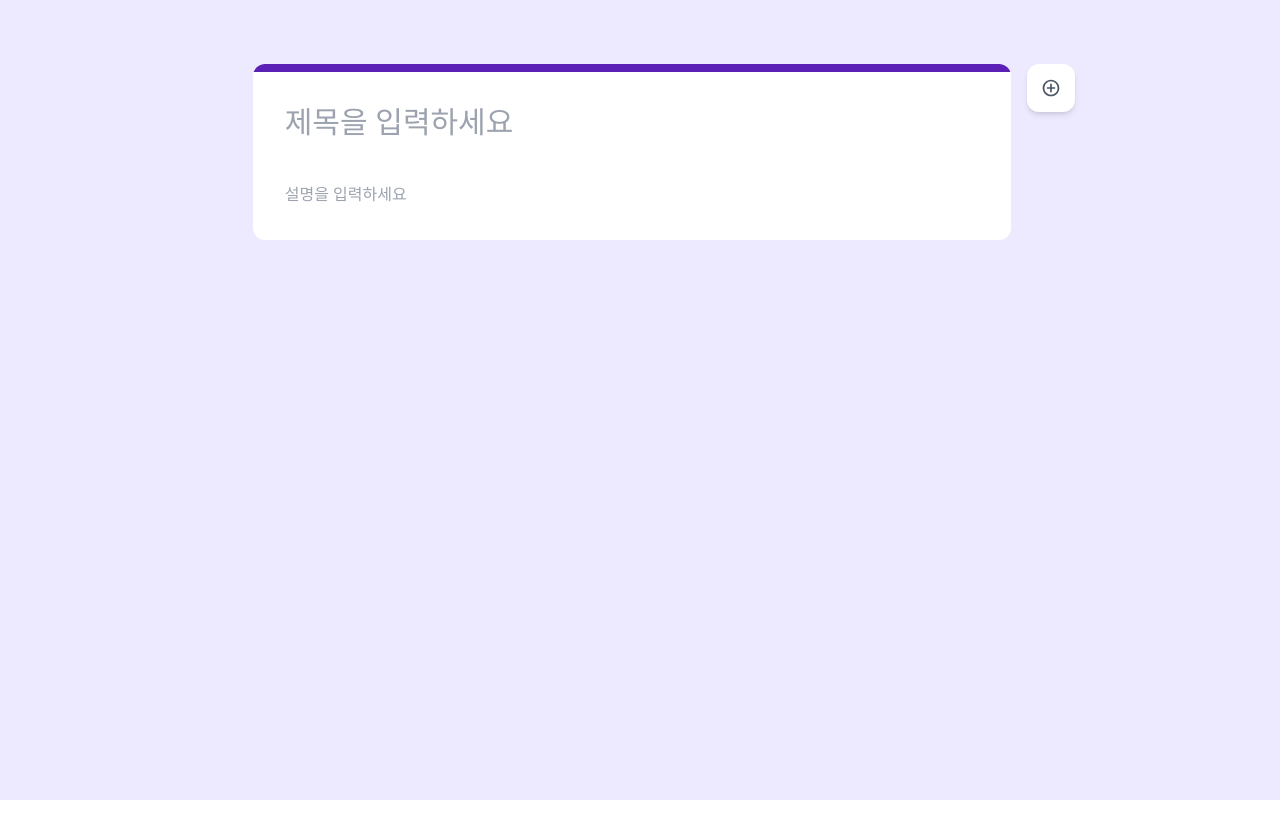
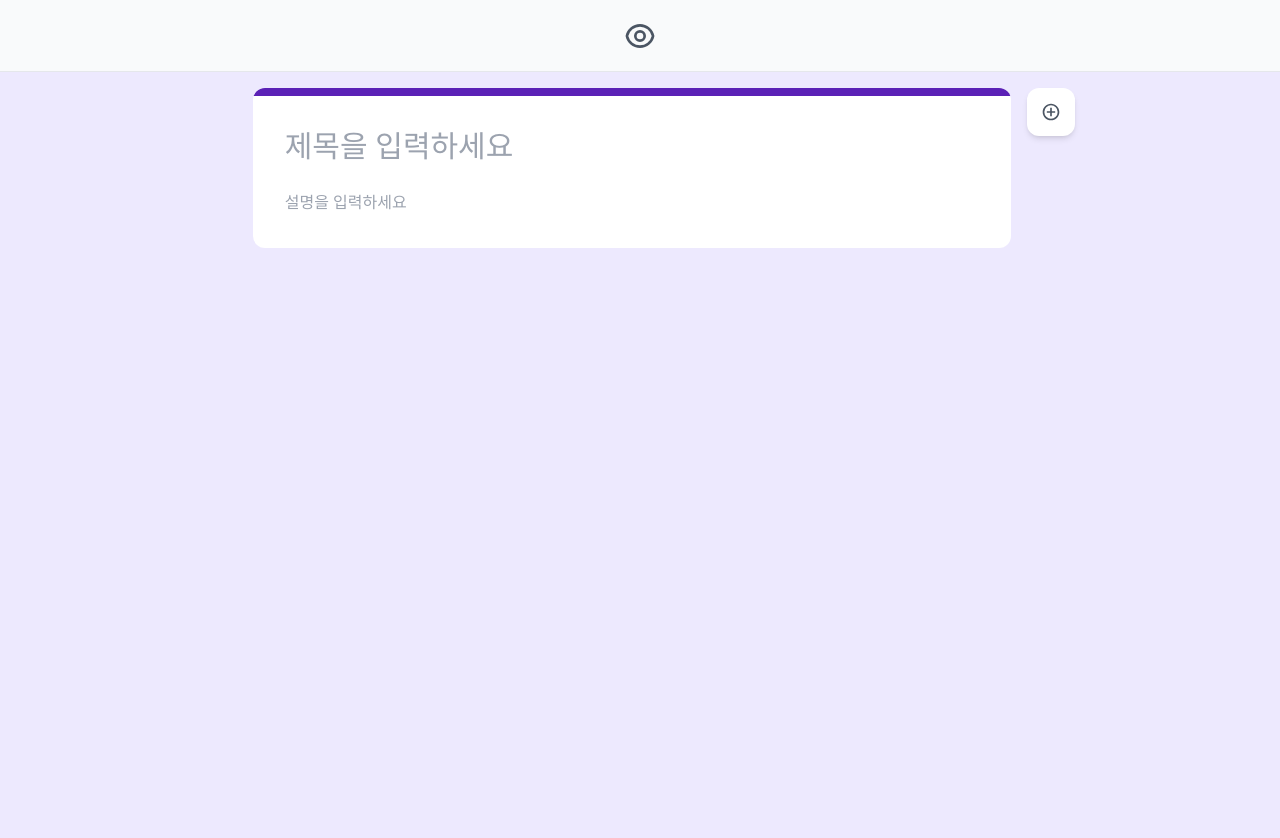
Before and after one commit to bh2980/googleFormClone, a React (Vite) app: page / in a window 1280 px wide. Shown: the top 838 px of the page. Before the commit the page ends 800 px from the top, so only its background shows below. Built offline with nearby package versions, Linux system fonts and the light colour scheme.

Commit message:
design: css 수정

```diff
--- a/src/App.tsx
+++ b/src/App.tsx
@@ -1,50 +1,49 @@
-import {
-  RiGalleryFill,
-  RiFileCopyLine,
-  RiDeleteBin6Line,
-  RiMore2Fill,
-  RiBold,
-  RiUnderline,
-  RiItalic,
-  RiAttachment2,
-  RiFormatClear,
-  RiCloseFill,
-  RiAddCircleLine,
-  RiDraggable,
-  RiDropdownList,
-} from "react-icons/ri";
+import { RiAddCircleLine, RiEyeLine } from "react-icons/ri";
 import TitleBlock from "./component/TitleBlock";
 import QuestionBlock from "./component/QuestionBlock";
-import { ICON_CLASS } from "./constants";
+import { EDITOR_QUESTION_TYPE, ICON_CLASS } from "./constants";
 import IconButton from "./component/common/IconButton";
 import { v4 as uuidv4 } from "uuid";
 import { useAppDispatch, useAppSelector } from "./hook/storeHook";
 import { addQuestion } from "./store/questionSlice";
+import { addAnswer } from "./store/answerSlice";
 
 function App() {
   const dispatch = useAppDispatch();
   const questionIDList = useAppSelector((store) => store.docs.questionIDList);
 
   const addQuestionBlock = () => {
-    //questionID 발급
     const QUESTION_ID = uuidv4();
+    const ANSWER_ID = uuidv4();
+
     dispatch(
       addQuestion({
         questionID: QUESTION_ID,
-        type: "short",
+        type: EDITOR_QUESTION_TYPE.short,
         required: false,
         answerIDList: [],
         questionContent: "",
         parentQuestionID: null,
       })
     );
-    //questionID 기본 상태 설정
-    //questionMap에 question 상태 설정
-    //docsSlice에 questionID를 추가 -> extraReducer
+
+    dispatch(
+      addAnswer({
+        answerID: ANSWER_ID,
+        content: "",
+        questionID: QUESTION_ID,
+      })
+    );
   };
 
   return (
-    <div className="flex w-full min-h-screen py-16 bg-violet-100">
+    <div className="flex flex-col">
+      <div className="w-full h-[72px] flex shadow-2xl border-b-gray-200 border-b-[1px] justify-center items-center bg-gray-50">
+        <IconButton>
+          <RiEyeLine className="w-[32px] h-[32px] text-gray-600" />
+        </IconButton>
+      </div>
+      <div className="flex w-full min-h-screen py-4 bg-violet-100">
         <div className="flex-1"></div>
         <div className="flex flex-[3] gap-4 flex-col">
           <TitleBlock />
@@ -57,6 +56,7 @@ function App() {
             <IconButton onClick={addQuestionBlock}>
               <RiAddCircleLine className={ICON_CLASS} />
             </IconButton>
+          </div>
         </div>
       </div>
     </div>
--- a/src/component/AnswerItemManager.tsx
+++ b/src/component/AnswerItemManager.tsx
@@ -59,7 +59,7 @@ const AnswerManager = ({ isForm, questionID }: AnswerManagerProps) => {
               />
             );
           })}
-          <div className="flex items-center gap-4">
+          <div className="items-center hidden gap-4 group-focus-within:flex">
             <div className="flex items-center w-[104px] gap-4">
               <div className="flex justify-center w-[16px]">
                 {type !== EDITOR_QUESTION_TYPE.dropdown && (
--- a/src/component/QuestionBlock.tsx
+++ b/src/component/QuestionBlock.tsx
@@ -64,7 +64,7 @@ const QuestionBlock = ({ questionID, ...props }: QuestionBlockProps) => {
       <div className="flex justify-center w-full py-2 cursor-move group">
         <RiDraggable className="invisible rotate-90 group-hover:visible" />
       </div>
-      <div className="flex flex-col gap-6 px-6 pb-6">
+      <div className="flex flex-col gap-4 px-6 pb-8">
         <div className="flex items-center justify-between gap-4 group">
           <Input
             placeholder="질문"
--- a/src/component/TitleBlock.tsx
+++ b/src/component/TitleBlock.tsx
@@ -16,7 +16,7 @@ const TitleBlock = () => {
   };
 
   return (
-    <Block className="flex flex-col w-full gap-6 p-6" isTitleBlock>
+    <Block className="flex flex-col w-full gap-2 p-6" isTitleBlock>
       <Input className="text-3xl" onChange={changeTitle} value={title} placeholder="제목을 입력하세요" />
       <Input value={content} onChange={changeContent} placeholder="설명을 입력하세요" />
     </Block>
```
Lines whose indentation alone changed are shown as unchanged.
